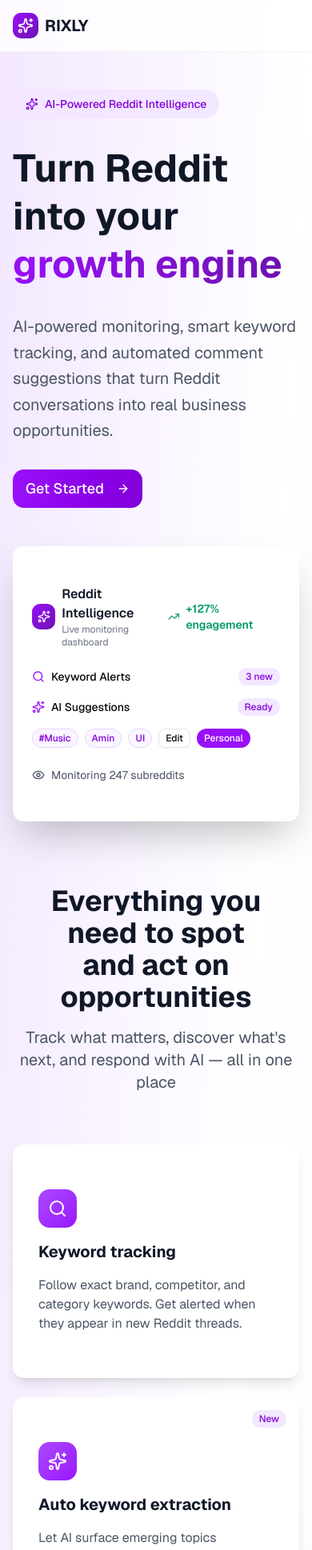
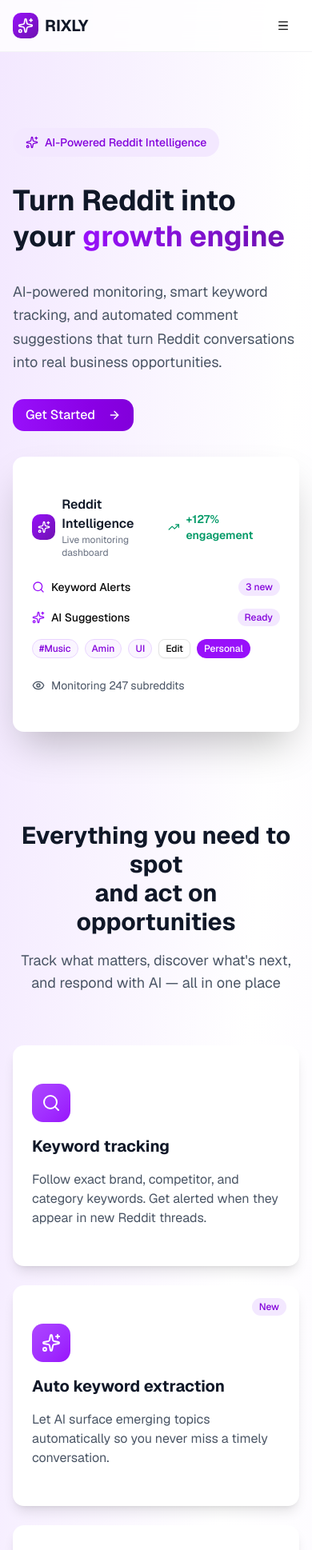
Before and after one commit to UltimateSolution8/LinkedIn, a React (Vite) app: page / in a window 390 px wide. Shown: the top 1938 px of the page at 80% size. Built offline with nearby package versions, Linux system fonts and the light colour scheme; no server answers.

Commit message:
Update homepage to be mobile view friendly

```diff
--- a/src/components/Navbar.tsx
+++ b/src/components/Navbar.tsx
@@ -6,9 +6,11 @@ import Logo from './common/Logo'
 import UserProfileDropdown from './shared/UserProfileDropdown'
 import { getCurrentUser } from '@/lib/api/auth'
 import type { User } from '@/lib/api/auth'
+import { Menu, X } from 'lucide-react';
 
 const Navbar = () => {
   const [user, setUser] = useState<User | null>(null);
+  const [isMenuOpen, setIsMenuOpen] = useState(false);
 
   useEffect(() => {
     setUser(getCurrentUser());
@@ -54,8 +56,38 @@ const Navbar = () => {
               </Link>
             )}
           </div>
+          <div className="md:hidden">
+            <Button variant="ghost" onClick={() => setIsMenuOpen(!isMenuOpen)}>
+              {isMenuOpen ? <X /> : <Menu />}
+            </Button>
+          </div>
         </div>
       </div>
+      {isMenuOpen && (
+        <div className="md:hidden">
+          <div className="px-2 pt-2 pb-3 space-y-1 sm:px-3">
+            <a href="#features" className="text-gray-600 hover:text-gray-900 block px-3 py-2 rounded-md text-base font-medium">Features</a>
+            <Link to="/pricing" className="text-gray-600 hover:text-gray-900 block px-3 py-2 rounded-md text-base font-medium">Pricing</Link>
+            <Link to="/contactus" className="text-gray-600 hover:text-gray-900 block px-3 py-2 rounded-md text-base font-medium">Contact Us</Link>
+            <Link to={`/request-demo`}>
+              <Button variant="outline" className="w-full mt-2 border-purple-600 text-purple-600 hover:bg-purple-50">
+                Request Demo
+              </Button>
+            </Link>
+            {user ? (
+              <div className="pt-4 pb-3 border-t border-gray-200">
+                <UserProfileDropdown />
+              </div>
+            ) : (
+              <Link to={`/request-demo`}>
+                <Button className="w-full mt-2 bg-gradient-to-r from-emerald-500 to-emerald-600 hover:from-emerald-600 hover:to-emerald-700 text-white">
+                  Get Started
+                </Button>
+              </Link>
+            )}
+          </div>
+        </div>
+      )}
     </nav>
   )
 }
--- a/src/pages/HomePage.tsx
+++ b/src/pages/HomePage.tsx
@@ -116,28 +116,25 @@ export default function LandingPage() {
   };
 
   return (
-    // <div className="min-h-screen bg-gradient-to-br from-purple-100 via-white to-purple-50">
-    //   {/* Navigation */}
-    //    <Navbar/>
        <>
       {/* Hero Section */}
-      <section className=" px-4 sm:px-6 lg:px-8">
+      <section className="px-4 sm:px-6 lg:px-8 py-12 sm:py-20">
         <div className="max-w-7xl mx-auto">
-          <div className="grid lg:grid-cols-2 gap-12 items-center">
+          <div className="grid lg:grid-cols-2 gap-8 lg:gap-12 items-center">
             <div className="space-y-8">
               <div className="inline-flex items-center space-x-2 bg-purple-100 text-purple-700 px-4 py-2 rounded-full text-sm font-medium">
                 <Sparkles className="w-4 h-4" />
                 <span>AI-Powered Reddit Intelligence</span>
               </div>
 
-              <h1 className="text-5xl sm:text-6xl lg:text-7xl font-bold text-gray-900 leading-tight">
+              <h1 className="text-4xl sm:text-6xl lg:text-7xl font-bold text-gray-900 leading-tight">
                 Turn Reddit into your{' '}
                 <span className="text-transparent bg-clip-text bg-gradient-to-r from-purple-600 to-purple-800">
                   growth engine
                 </span>
               </h1>
 
-              <p className="text-xl text-gray-600 leading-relaxed">
+              <p className="text-lg sm:text-xl text-gray-600 leading-relaxed">
                 AI-powered monitoring, smart keyword tracking, and automated comment suggestions that turn Reddit conversations into real business opportunities.
               </p>
 
@@ -145,7 +142,7 @@ export default function LandingPage() {
               <Button
                 size="lg"
                 disabled={isLoading}
-                className="bg-gradient-to-r from-purple-600 to-purple-700 hover:from-purple-700 hover:to-purple-800 text-white text-lg px-8 py-6 rounded-xl disabled:opacity-50 disabled:cursor-not-allowed"
+                className="bg-gradient-to-r from-purple-600 to-purple-700 hover:from-purple-700 hover:to-purple-800 text-white text-base sm:text-lg px-6 py-4 sm:px-8 sm:py-6 rounded-xl disabled:opacity-50 disabled:cursor-not-allowed"
               >
                 {isLoading ? "Loading..." : "Get Started"} <ArrowRight className="ml-2 w-5 h-5" />
               </Button>
@@ -153,7 +150,7 @@ export default function LandingPage() {
             </div>
 
             {/* Dashboard Preview Card */}
-            <div className="relative">
+            <div className="relative flex justify-center">
               <Card className="bg-white shadow-2xl border-0 overflow-hidden">
                 <CardContent className="p-6 space-y-6">
                   <div className="flex items-center justify-between">
@@ -210,21 +207,21 @@ export default function LandingPage() {
       </section>
 
       {/* Features Section */}
-      <section id="features" className="py-20 px-4 sm:px-6 lg:px-8 ">
+      <section id="features" className="py-16 sm:py-20 px-4 sm:px-6 lg:px-8 ">
         <div className="max-w-7xl mx-auto">
           <div className="text-center mb-16">
-            <h2 className="text-4xl sm:text-5xl font-bold text-gray-900 mb-4">
+            <h2 className="text-3xl sm:text-5xl font-bold text-gray-900 mb-4">
               Everything you need to spot<br />and act on opportunities
             </h2>
-            <p className="text-xl text-gray-600">
+            <p className="text-lg sm:text-xl text-gray-600">
               Track what matters, discover what&apos;s next, and respond with AI — all in one place
             </p>
           </div>
 
-          <div className="grid md:grid-cols-2 lg:grid-cols-3 gap-6">
+          <div className="grid md:grid-cols-2 lg:grid-cols-3 gap-6 justify-items-center">
             {/* Keyword Tracking */}
-            <Card className="border-0 shadow-lg hover:shadow-xl transition-shadow duration-300">
-              <CardContent className="p-8 space-y-4">
+            <Card className="border-0 shadow-lg hover:shadow-xl transition-shadow duration-300 max-w-sm">
+              <CardContent className="p-6 sm:p-8 space-y-4">
                 <div className="w-12 h-12 bg-gradient-to-br from-purple-500 to-purple-600 rounded-xl flex items-center justify-center">
                   <Search className="w-6 h-6 text-white" />
                 </div>
@@ -236,9 +233,9 @@ export default function LandingPage() {
             </Card>
 
             {/* Auto Keyword Extraction */}
-            <Card className="border-0 shadow-lg hover:shadow-xl transition-shadow duration-300 relative">
+            <Card className="border-0 shadow-lg hover:shadow-xl transition-shadow duration-300 relative max-w-sm">
               <Badge className="absolute top-4 right-4 bg-purple-100 text-purple-700 hover:bg-purple-100">New</Badge>
-              <CardContent className="p-8 space-y-4">
+              <CardContent className="p-6 sm:p-8 space-y-4">
                 <div className="w-12 h-12 bg-gradient-to-br from-purple-500 to-purple-600 rounded-xl flex items-center justify-center">
                   <Sparkles className="w-6 h-6 text-white" />
                 </div>
@@ -250,8 +247,8 @@ export default function LandingPage() {
             </Card>
 
             {/* Reddit Monitoring */}
-            <Card className="border-0 shadow-lg hover:shadow-xl transition-shadow duration-300">
-              <CardContent className="p-8 space-y-4">
+            <Card className="border-0 shadow-lg hover:shadow-xl transition-shadow duration-300 max-w-sm">
+              <CardContent className="p-6 sm:p-8 space-y-4">
                 <div className="w-12 h-12 bg-gradient-to-br from-purple-500 to-purple-600 rounded-xl flex items-center justify-center">
                   <MessageSquare className="w-6 h-6 text-white" />
                 </div>
@@ -263,8 +260,8 @@ export default function LandingPage() {
             </Card>
 
             {/* AI Comment Suggestions */}
-            <Card className="border-0 shadow-lg hover:shadow-xl transition-shadow duration-300">
-              <CardContent className="p-8 space-y-4">
+            <Card className="border-0 shadow-lg hover:shadow-xl transition-shadow duration-300 max-w-sm">
+              <CardContent className="p-6 sm:p-8 space-y-4">
                 <div className="w-12 h-12 bg-gradient-to-br from-purple-500 to-purple-600 rounded-xl flex items-center justify-center">
                   <Sparkles className="w-6 h-6 text-white" />
                 </div>
@@ -276,8 +273,8 @@ export default function LandingPage() {
             </Card>
 
             {/* Dashboard & Alerts */}
-            <Card className="border-0 shadow-lg hover:shadow-xl transition-shadow duration-300">
-              <CardContent className="p-8 space-y-4">
+            <Card className="border-0 shadow-lg hover:shadow-xl transition-shadow duration-300 max-w-sm">
+              <CardContent className="p-6 sm:p-8 space-y-4">
                 <div className="w-12 h-12 bg-gradient-to-br from-purple-500 to-purple-600 rounded-xl flex items-center justify-center">
                   <BarChart3 className="w-6 h-6 text-white" />
                 </div>
@@ -292,14 +289,14 @@ export default function LandingPage() {
       </section>
 
       {/* Dashboard Section */}
-      <section id="dashboard" className="py-20 px-4 sm:px-6 lg:px-8 bg-gradient-to-br from-purple-50 to-white">
+      <section id="dashboard" className="py-16 sm:py-20 px-4 sm:px-6 lg:px-8 bg-gradient-to-br from-purple-50 to-white">
         <div className="max-w-7xl mx-auto">
-          <div className="grid lg:grid-cols-2 gap-12 items-center">
+          <div className="grid lg:grid-cols-2 gap-8 lg:gap-12 items-center">
             <div className="space-y-6">
-              <h2 className="text-4xl sm:text-5xl font-bold text-gray-900">
+              <h2 className="text-3xl sm:text-5xl font-bold text-gray-900">
                 A dashboard built for speed and clarity
               </h2>
-              <p className="text-xl text-gray-600">
+              <p className="text-lg sm:text-xl text-gray-600">
                 Scan trending posts, prioritize outreach, and approve AI-suggested replies in seconds. No more lost chaos or manual keyword searches — just a clean inbox for Reddit opportunities.
               </p>
               <ul className="space-y-3">
@@ -320,8 +317,8 @@ export default function LandingPage() {
 
             {/* Dashboard Card */}
             <Card className="bg-white shadow-2xl border-0">
-              <CardContent className="p-6 space-y-6">
-                <div className="flex items-center justify-between">
+              <CardContent className="p-4 sm:p-6 space-y-6">
+                <div className="flex flex-wrap items-center justify-between gap-4">
                   <div className="flex items-center space-x-2">
                     <div className="w-8 h-8 bg-gradient-to-br from-purple-600 to-purple-800 rounded-lg flex items-center justify-center">
                       <Sparkles className="w-4 h-4 text-white" />
@@ -341,7 +338,7 @@ export default function LandingPage() {
                   </div>
                 </div>
 
-                <div className="grid grid-cols-3 gap-4">
+                <div className="grid grid-cols-1 sm:grid-cols-3 gap-4">
                   <div className="text-center p-4 bg-purple-50 rounded-lg">
                     <div className="text-3xl font-bold text-gray-900">23</div>
                     <div className="text-sm text-emerald-600 font-medium">+12% Rush today</div>
@@ -438,17 +435,17 @@ export default function LandingPage() {
       </section>
 
       {/* Testimonials Section */}
-      <section className="py-24 px-4 sm:px-6 lg:px-8 bg-gradient-to-br from-purple-50 via-white to-purple-50">
+      <section className="py-16 sm:py-24 px-4 sm:px-6 lg:px-8 bg-gradient-to-br from-purple-50 via-white to-purple-50">
         <div className="max-w-7xl mx-auto">
           <div className="text-center mb-16">
             <div className="inline-flex items-center space-x-2 bg-purple-100 text-purple-700 px-4 py-2 rounded-full text-sm font-medium mb-6">
               <Sparkles className="w-4 h-4" />
               <span>Customer Success Stories</span>
             </div>
-            <h2 className="text-4xl sm:text-5xl font-bold text-gray-900 mb-4">
+            <h2 className="text-3xl sm:text-5xl font-bold text-gray-900 mb-4">
               Loved by marketing teams worldwide
             </h2>
-            <p className="text-xl text-gray-600 max-w-2xl mx-auto">
+            <p className="text-lg sm:text-xl text-gray-600 max-w-2xl mx-auto">
               See how companies are using Rixly to discover leads and grow their business on Reddit
             </p>
           </div>
@@ -503,7 +500,7 @@ export default function LandingPage() {
       </section>
 
       {/* CTA Section */}
-      <section className="py-24 px-4 sm:px-6 lg:px-8 bg-gradient-to-r from-purple-600 via-purple-700 to-purple-800 relative overflow-hidden">
+      <section className="py-16 sm:py-24 px-4 sm:px-6 lg:px-8 bg-gradient-to-r from-purple-600 via-purple-700 to-purple-800 relative overflow-hidden">
         <div className="absolute inset-0 bg-grid-white/5"></div>
         <div className="max-w-4xl mx-auto text-center relative z-10">
           <div className="inline-flex items-center space-x-2 bg-white/20 text-white px-4 py-2 rounded-full text-sm font-medium mb-8">
@@ -511,11 +508,11 @@ export default function LandingPage() {
             <span>AI-Powered Reddit Intelligence</span>
           </div>
 
-          <h2 className="text-4xl sm:text-5xl lg:text-6xl font-bold text-white mb-6">
+          <h2 className="text-3xl sm:text-5xl font-bold text-white mb-6">
             Start tracking conversations that convert
           </h2>
 
-          <p className="text-xl text-purple-100 mb-10">
+          <p className="text-lg sm:text-xl text-purple-100 mb-10">
             Access to keyword tracking, subreddit monitoring, and AI comment suggestions.
           </p>
 
@@ -523,16 +520,13 @@ export default function LandingPage() {
           <Button
             size="lg"
             disabled={isLoading}
-            className="bg-white text-purple-700 hover:bg-gray-100 text-lg px-8 py-6 rounded-xl font-semibold shadow-xl disabled:opacity-50 disabled:cursor-not-allowed"
+            className="bg-white text-purple-700 hover:bg-gray-100 text-base sm:text-lg px-6 py-4 sm:px-8 sm:py-6 rounded-xl font-semibold shadow-xl disabled:opacity-50 disabled:cursor-not-allowed"
           >
             {isLoading ? "Loading..." : "Get Started"} <ArrowRight className="ml-2 w-5 h-5" />
           </Button>
           </Link>
         </div>
       </section>
-
-      {/* Footer */}
-
     </>
   );
 }
```
